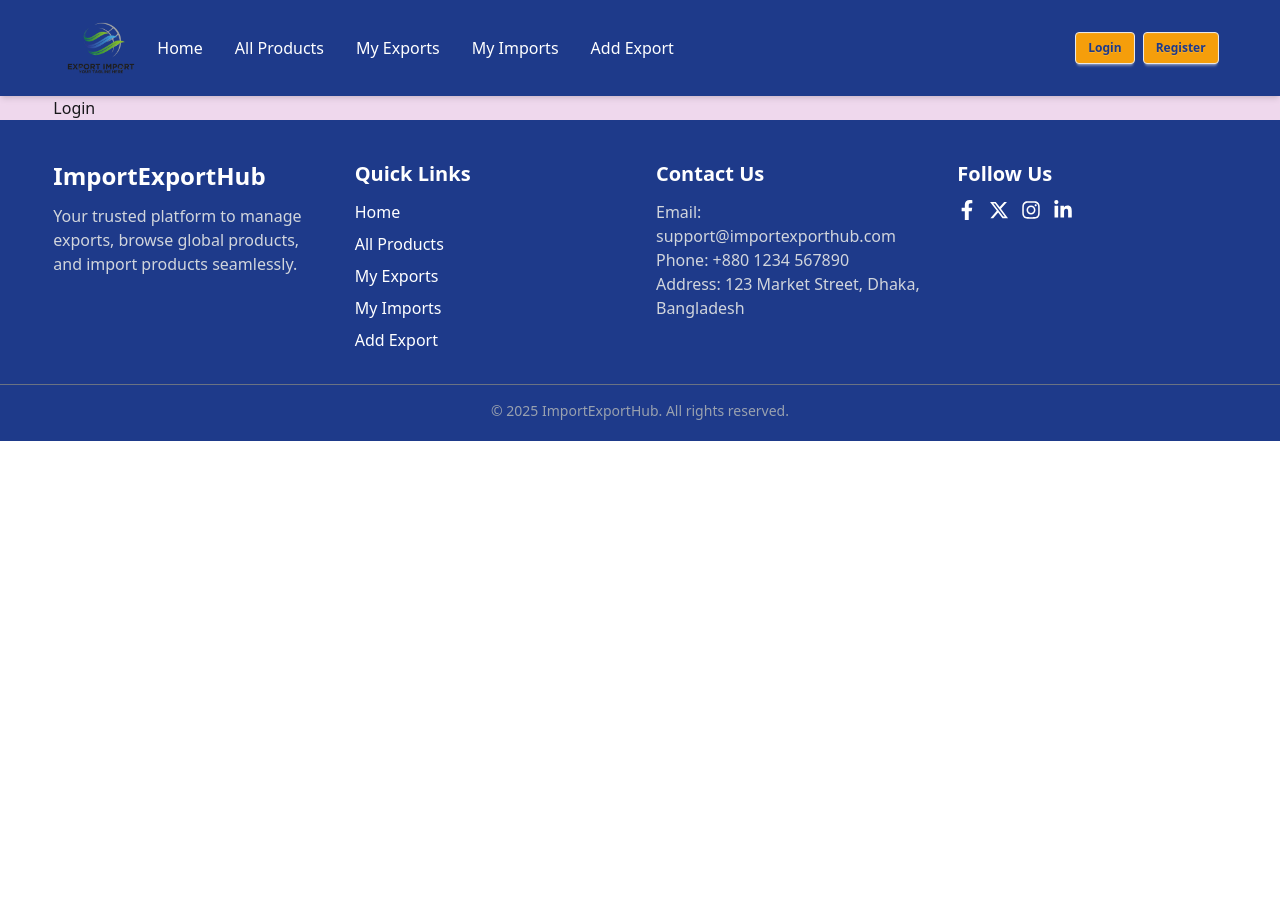
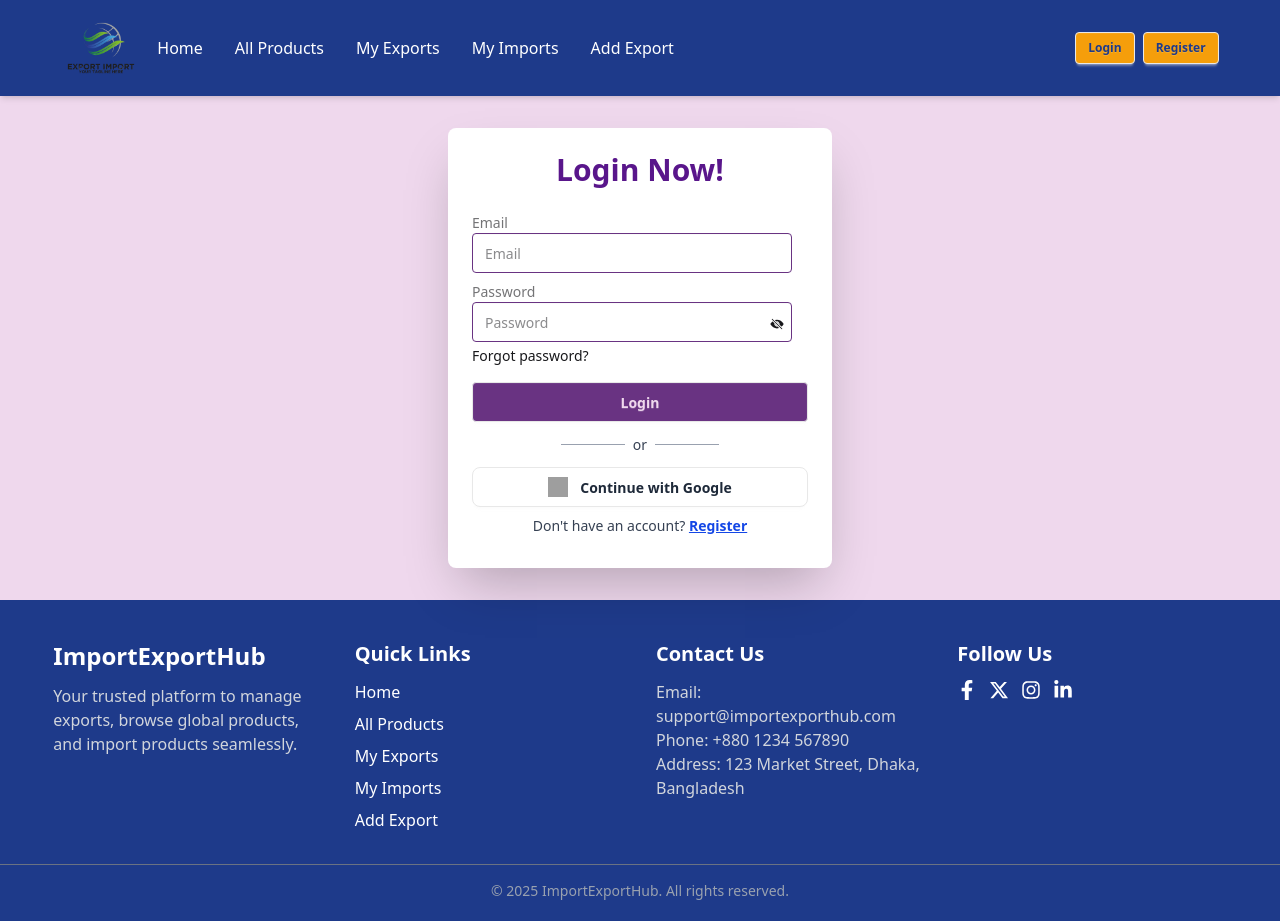
Before and after one commit to Moksina-Akter/Ph-Assignment-10--Client-, a React (Vite) app: page /login in a window 1280 px wide. Before the commit the page ends 800 px from the top, so only its background shows below. Built offline with nearby package versions, Linux system fonts and the light colour scheme; no server answers; grey boxes are pictures that could not be loaded.

Commit message:
add login

```diff
--- a/package.json
+++ b/package.json
@@ -11,10 +11,12 @@
   },
   "dependencies": {
     "@tailwindcss/vite": "^4.1.12",
+    "firebase": "^12.5.0",
     "react": "^19.1.1",
     "react-dom": "^19.1.1",
     "react-icons": "^5.5.0",
     "react-router": "^7.9.5",
+    "react-toastify": "^11.0.5",
     "tailwindcss": "^4.1.12"
   },
   "devDependencies": {
--- a/src/Router/Router.jsx
+++ b/src/Router/Router.jsx
@@ -4,7 +4,7 @@ import Home from "../pages/Home";
 import AllProducts from "../pages/AllProducts";
 import MyExports from "../pages/MyExports";
 import MyImports from "../pages/MyImports";
-import AddExport from "../pages/AddExports";
+import AddExport from "../pages/AddExport";
 import Login from "../pages/Login";
 import Register from "../pages/Register";
 
--- a/src/firebase/firebase.config.js
+++ b/src/firebase/firebase.config.js
@@ -0,0 +1,21 @@
+// Import the functions you need from the SDKs you need
+import { initializeApp } from "firebase/app";
+import { getAuth } from "firebase/auth";
+
+// TODO: Add SDKs for Firebase products that you want to use
+// https://firebase.google.com/docs/web/setup#available-libraries
+
+// Your web app's Firebase configuration
+const firebaseConfig = {
+  apiKey: import.meta.env.VITE_apiKey,
+  authDomain: import.meta.env.VITE_authDomain,
+  projectId: import.meta.env.VITE_projectId,
+  storageBucket: import.meta.env.VITE_storageBucket,
+  messagingSenderId: import.meta.env.VITE_messagingSenderId,
+  appId: import.meta.env.VITE_appId,
+};
+
+// Initialize Firebase
+const app = initializeApp(firebaseConfig);
+// Initialize Firebase Authentication and get a reference to the service
+export const auth = getAuth(app);
--- a/src/pages/Login.jsx
+++ b/src/pages/Login.jsx
@@ -1,7 +1,162 @@
-import React from "react";
+import React, { useState, useEffect, useRef } from "react";
+import { FaEye } from "react-icons/fa";
+import { IoEyeOff } from "react-icons/io5";
+import { auth } from "../firebase/firebase.config";
+import {
+  signInWithEmailAndPassword,
+  signInWithPopup,
+  GoogleAuthProvider,
+  signOut,
+  onAuthStateChanged,
+} from "firebase/auth";
+import { toast } from "react-toastify";
+import { Link, useNavigate } from "react-router";
+
+const googleProvider = new GoogleAuthProvider();
 
 const Login = () => {
-  return <div>Login</div>;
+  const [show, setShow] = useState(false);
+  const [user, setUser] = useState(null);
+  const navigate = useNavigate();
+  const emailRef = useRef();
+
+  useEffect(() => {
+    const unsubscribe = onAuthStateChanged(auth, (currentUser) => {
+      setUser(currentUser);
+    });
+    return () => unsubscribe();
+  }, []);
+
+  // Email/Password login
+  const handleLogin = (e) => {
+    e.preventDefault();
+    const email = e.target.email.value;
+    const password = e.target.password.value;
+
+    signInWithEmailAndPassword(auth, email, password)
+      .then((res) => {
+        toast.success("Logged in successfully!", res);
+        e.target.reset();
+        navigate("/"); // Navigate to Home after login
+      })
+      .catch((err) => toast.error(err.message));
+  };
+
+  // Google login
+  const handleGoogleLogin = () => {
+    signInWithPopup(auth, googleProvider)
+      .then(() => {
+        toast.success("Google login successful!");
+        navigate("/"); // Navigate to Home
+      })
+      .catch((err) => toast.error(err.message));
+  };
+
+  // Logout
+  const handleSignout = () => {
+    signOut(auth)
+      .then(() => toast.success("Logged out successfully!"))
+      .catch((err) => toast.error(err.message));
+  };
+
+  return (
+    <div className="card bg-base-100 mx-auto my-8 w-full max-w-sm shadow-2xl">
+      <div className="card-body">
+        <h1 className="text-3xl font-bold text-purple-900 text-center mb-4">
+          {user ? "Welcome Back!" : "Login Now!"}
+        </h1>
+
+        {user ? (
+          <div className="text-center space-y-3">
+            <img
+              className="h-20 w-20 rounded-full mx-auto"
+              src={user?.photoURL || "https://via.placeholder.com/88"}
+              alt={user?.displayName}
+            />
+            <h2 className="text-xl font-semibold">{user?.displayName}</h2>
+            <p className="text-gray-700">{user?.email}</p>
+            <button
+              onClick={handleSignout}
+              className="btn bg-[#693382] w-full text-[#efd8ed] mt-3"
+            >
+              Logout
+            </button>
+          </div>
+        ) : (
+          <form onSubmit={handleLogin}>
+            <fieldset>
+              <label className="label">Email</label>
+              <input
+                type="email"
+                name="email"
+                ref={emailRef}
+                required
+                className="input border-[#693382]"
+                placeholder="Email"
+              />
+
+              <div className="relative mt-2">
+                <label className="label">Password</label>
+                <input
+                  type={show ? "text" : "password"}
+                  name="password"
+                  required
+                  className="input border-[#693382]"
+                  placeholder="Password"
+                />
+                <span
+                  onClick={() => setShow(!show)}
+                  className="absolute right-6 top-9 cursor-pointer z-50"
+                >
+                  {show ? <FaEye /> : <IoEyeOff />}
+                </span>
+              </div>
+
+              <button type="button" className="link mt-1 link-hover text-sm">
+                Forgot password?
+              </button>
+
+              <button
+                type="submit"
+                className="btn bg-[#693382] text-[#efd8ed] w-full mt-4"
+              >
+                Login
+              </button>
+            </fieldset>
+
+            <div className="flex items-center justify-center gap-2 my-3">
+              <div className="h-px w-16 bg-gray-400"></div>
+              <span className="text-gray-700">or</span>
+              <div className="h-px w-16 bg-gray-400"></div>
+            </div>
+
+            <button
+              type="button"
+              onClick={handleGoogleLogin}
+              className="btn flex items-center justify-center gap-3 bg-white text-gray-800 px-5 py-2 rounded-lg w-full font-semibold hover:bg-gray-100 transition-colors"
+            >
+              <img
+                src="https://www.svgrepo.com/show/475656/google-color.svg"
+                alt="google"
+                className="w-5 h-5"
+              />
+              Continue with Google
+            </button>
+
+            <p className="py-2 text-center text-gray-700">
+              Don't have an account?{" "}
+              <Link
+                to="/register"
+                className="text-blue-700 hover:text-blue-900 font-bold underline"
+              >
+                Register
+              </Link>
+            </p>
+          </form>
+        )}
+      </div>
+    </div>
+  );
 };
 
 export default Login;
```
Also changed, not shown: 2 other files (tests, documents, lock files or other folders).
